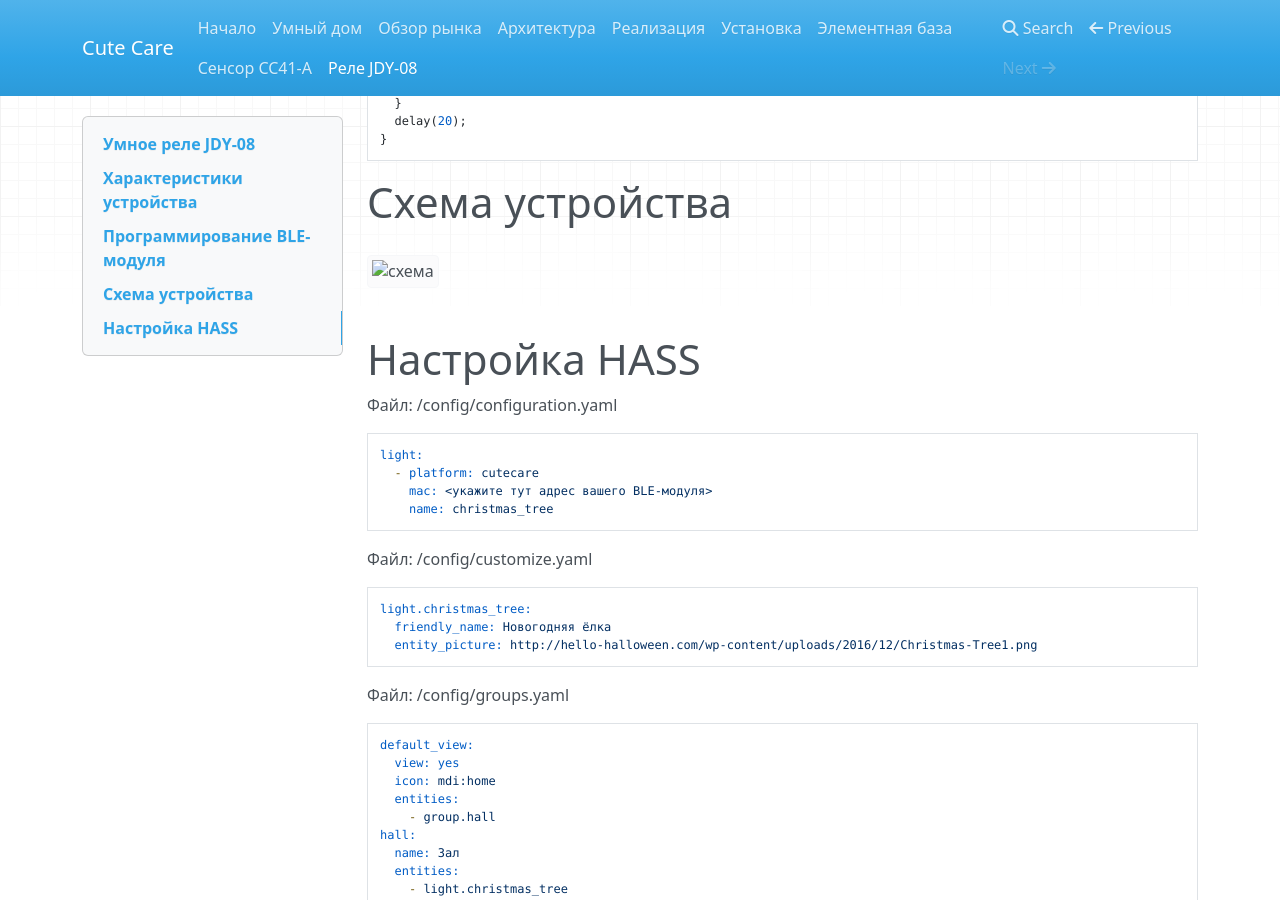
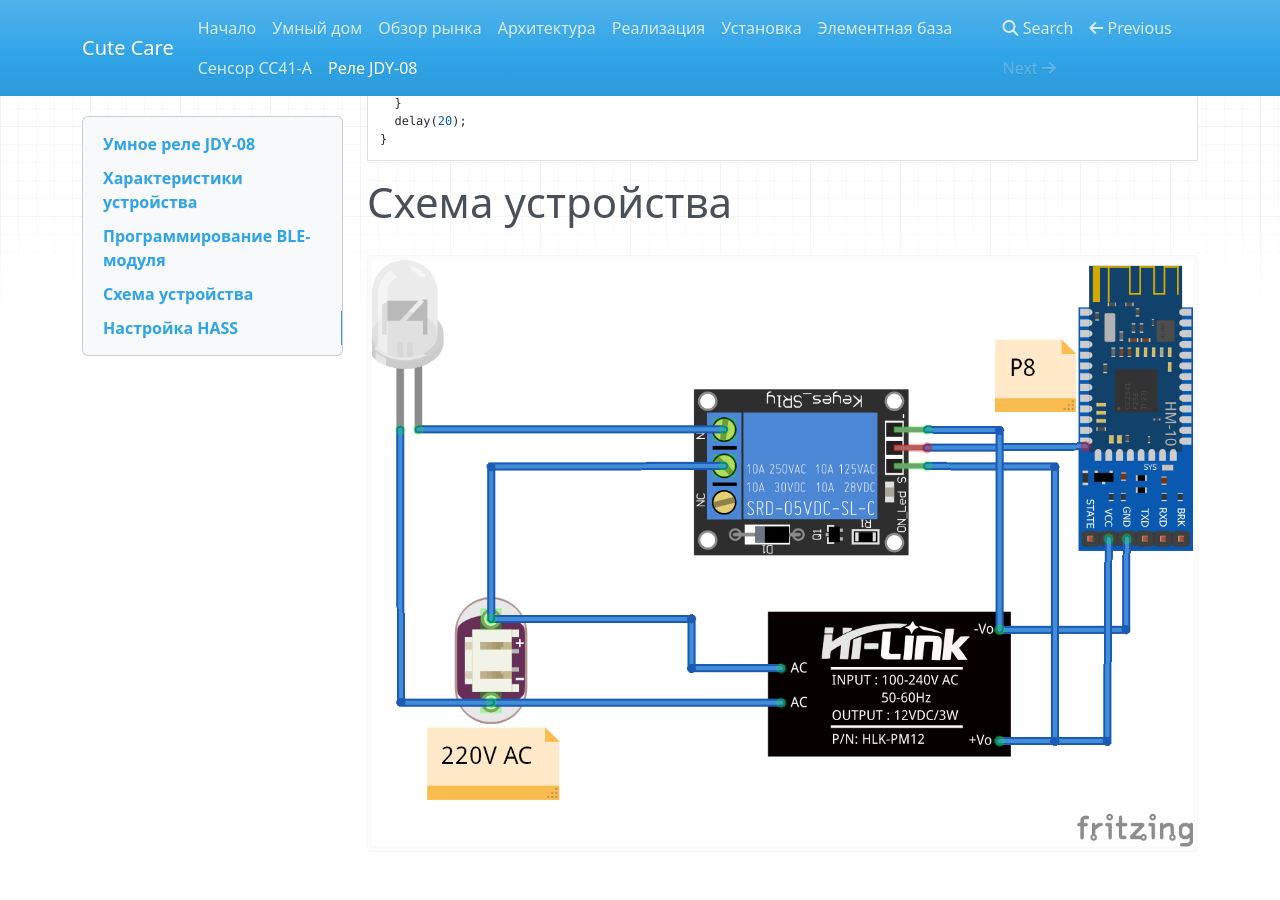
Before and after one commit to cutecare/cutecare-docs, an MkDocs documentation site: the page built from docs/Реле JDY-08.md, in a window 1280 px wide and 900 px high, scrolled down 1790 px. Built offline with MkDocs 1.6.1, drawn with Linux system fonts in a browser that asks for light colours; nearby versions of some CDN libraries; old or Windows-style settings are respelled for this version of MkDocs.

Commit message:
Update Реле JDY-08.md

```diff
--- a/docs/Реле JDY-08.md
+++ b/docs/Реле JDY-08.md
@@ -77,7 +77,7 @@ void sendCommand(const char * data) {
 
 # Схема устройства
 
-![схема]()
+![схема](https://github.com/cutecare/cutecare-docs/blob/master/images/Relay-JDY-08_bb.png?raw=true)
 
 # Настройка HASS
 
```
